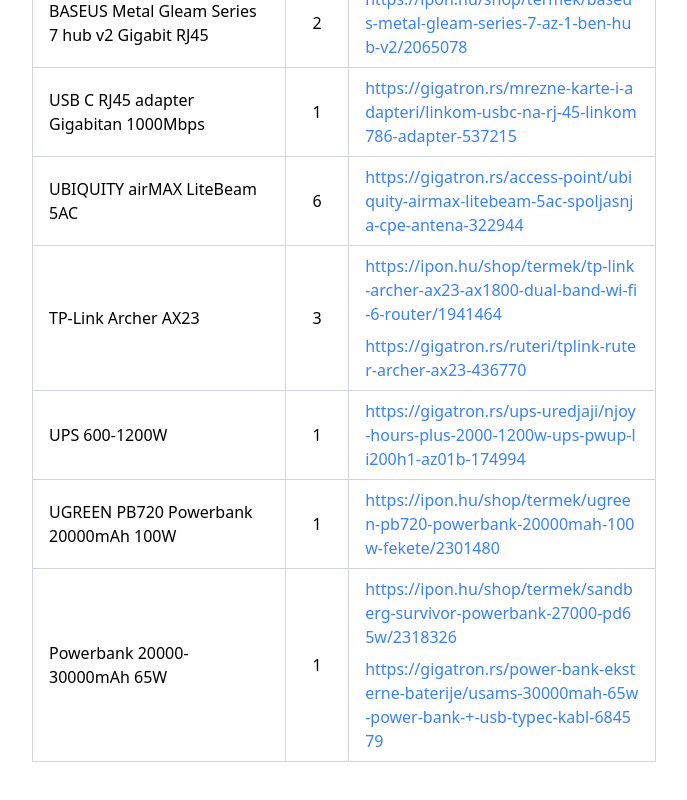
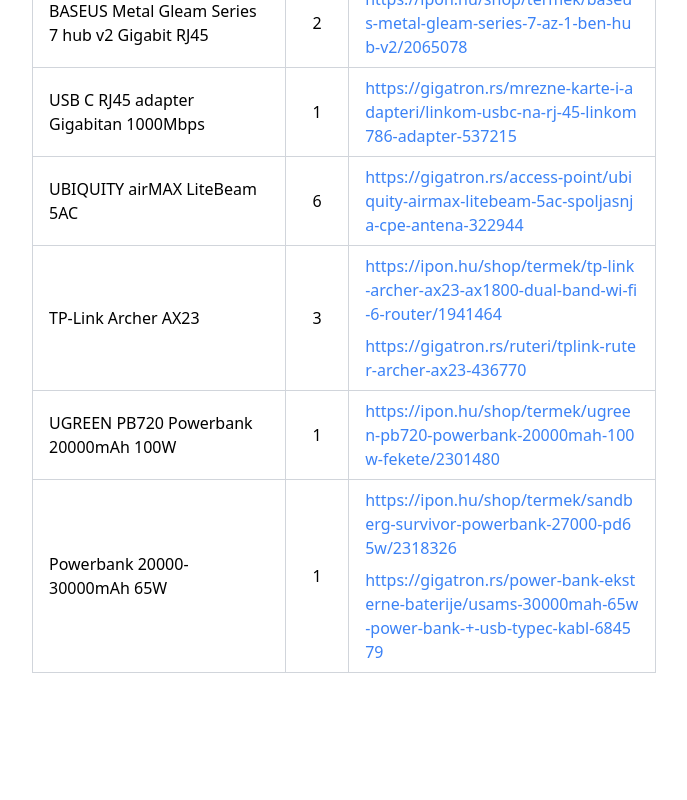
Before and after one commit to blokadainfo/website, a SvelteKit app: page /donacije in a window 1280 px wide. Shown: the part 1383-2183 px from the top of the page, without its empty margins (296-983 px from the left). After the commit the page ends 2096 px from the top, so only its background shows below. Built offline with nearby package versions, Linux system fonts and the light colour scheme.

Commit message:
fix(donations): update list
Signed-off-by: Aleksa Siriški <31509435+aleksasiriski@users.noreply.github.com>

```diff
--- a/src/routes/(prerendered)/donacije/donations.ts
+++ b/src/routes/(prerendered)/donacije/donations.ts
@@ -93,13 +93,6 @@
 		]
 	},
 	{
-		name: 'UPS 600-1200W',
-		pieces: 1,
-		links: [
-			'https://gigatron.rs/ups-uredjaji/njoy-hours-plus-2000-1200w-ups-pwup-li200h1-az01b-174994'
-		]
-	},
-	{
 		name: 'UGREEN PB720 Powerbank 20000mAh 100W',
 		pieces: 1,
 		links: ['https://ipon.hu/shop/termek/ugreen-pb720-powerbank-20000mah-100w-fekete/2301480']
```
